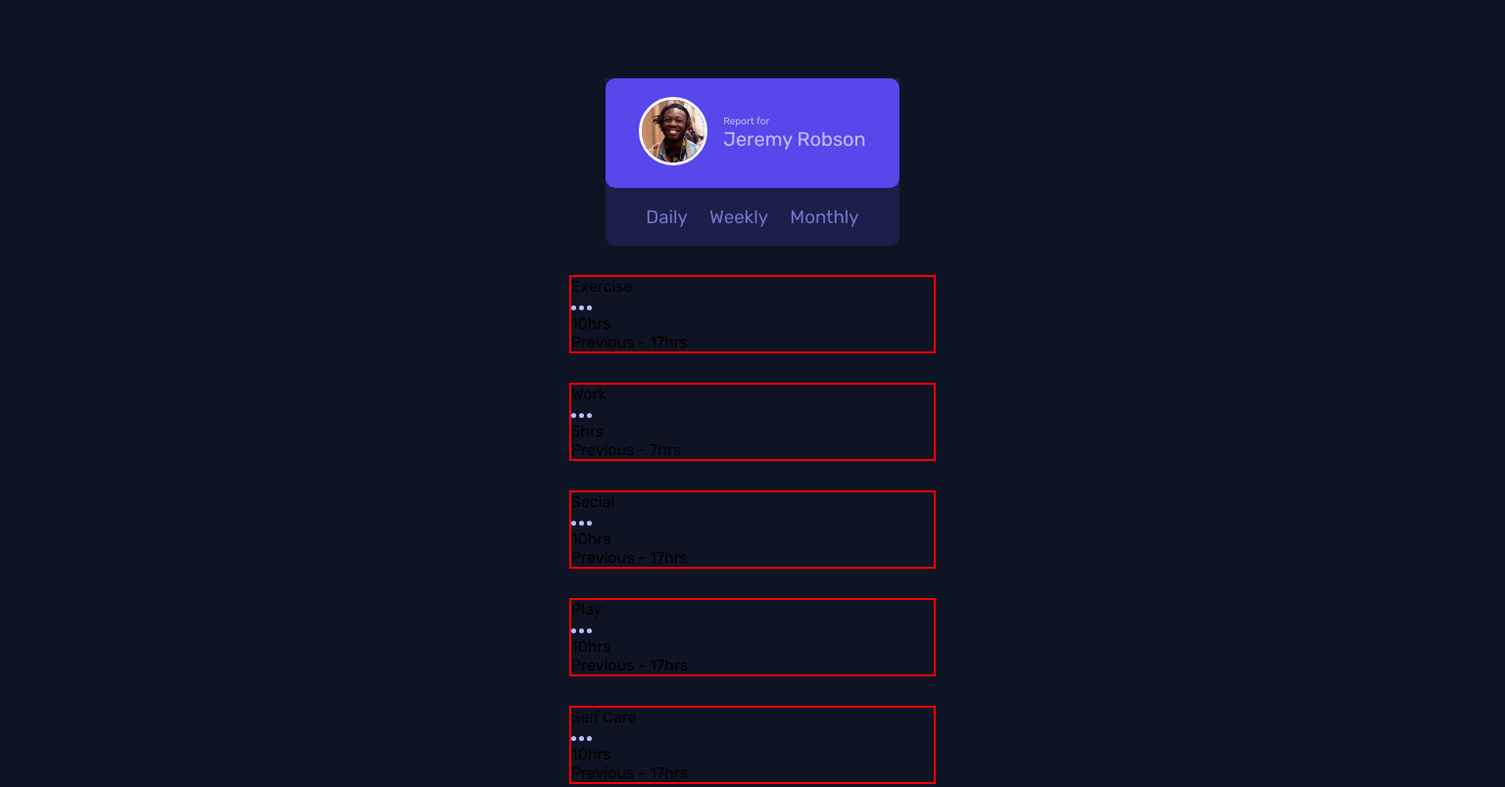
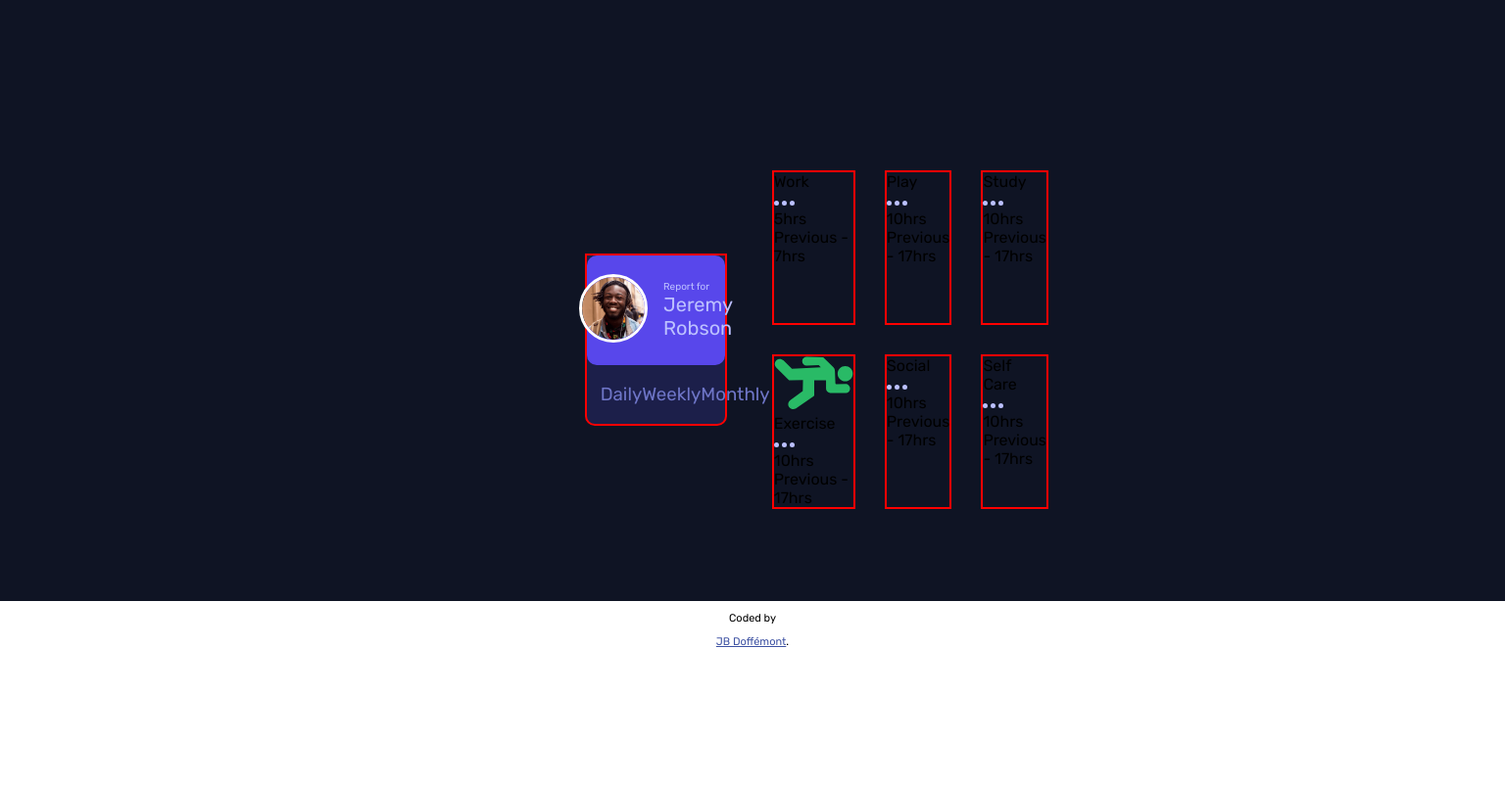
Before and after one commit to JB-Doffemont/Time_tracking_dashboard, a plain HTML site: page index.html in a window 1536 px wide. Shown: the top 804 px of the page at 98% size. Drawn offline with Linux system fonts and the light colour scheme.

Commit message:
commit grid desktop

```diff
--- a/assets/style/main.scss
+++ b/assets/style/main.scss
@@ -13,16 +13,14 @@ body {
   background-color: $veryDarkBlue;
   min-width: 23.4rem;
   &__container {
-    display: flex;
-    flex-direction: column;
     width: 23.4rem;
     margin: auto;
     padding-top: 5rem;
-    // display: grid;
-    grid-template-columns: repeat(4, 1fr);
-    grid-template-rows: repeat(4, 1fr);
-    grid-column-gap: 30px;
-    grid-row-gap: 30px;
+    display: grid;
+    grid-template-columns: repeat(5, 1fr);
+    grid-template-rows: repeat(7, 1fr);
+    grid-column-gap: 0px;
+    grid-row-gap: 20px;
   }
 
   /**
@@ -30,7 +28,7 @@ body {
   */
 
   &__containerInfos {
-    grid-area: 1 / 1 / 5 / 2;
+    grid-area: 2 / 1 / 6 / 2;
     background-color: $darkBlue;
     border-bottom-left-radius: 10px;
     border-bottom-right-radius: 10px;
@@ -81,33 +79,50 @@ body {
       font-weight: 300;
     }
   }
+}
+
+@media only screen and (min-width: 1300px) {
+  .main {
+    &__container {
+      padding-top: 5rem;
+      display: grid;
+      grid-template-columns: repeat(6, 1fr);
+      grid-template-rows: repeat(6, 1fr);
+      grid-column-gap: 30px;
+      grid-row-gap: 30px;
+    }
+    &__containerInfos {
+      grid-area: 2 / 1 / 6 / 2;
+      border: 2px solid red;
+    }
 
     /**
     * Exercise part
     */
 
     &__containerExercise {
-    grid-area: 3 / 2 / 5 / 3;
+      grid-area: 4 / 2 / 6 / 3;
       border: 2px solid red;
     }
     &__containerWork {
-    grid-area: 1 / 2 / 3 / 3;
+      grid-area: 2 / 2 / 4 / 3;
       border: 2px solid red;
     }
     &__containerSocial {
-    grid-area: 3 / 3 / 5 / 4;
+      grid-area: 4 / 3 / 6 / 4;
       border: 2px solid red;
     }
     &__containerPlay {
-    grid-area: 1 / 3 / 3 / 4;
+      grid-area: 2 / 3 / 4 / 4;
       border: 2px solid red;
     }
     &__containerSelfcare {
-    grid-area: 3 / 4 / 5 / 5;
+      grid-area: 4 / 4 / 6 / 5;
       border: 2px solid red;
     }
     &__containerStudy {
-    grid-area: 1 / 4 / 3 / 5;
+      grid-area: 2 / 4 / 4 / 5;
       border: 2px solid red;
     }
   }
+}
--- a/index.html
+++ b/index.html
@@ -62,6 +62,7 @@
             </div>
           </div>
           <div class="main__containerExercise">
+            <img src="./assets/images/icon-exercise.svg" alt="exercise" />
             <div class="main__titleExercise">
               <div id="exercise"></div>
               <div>
```
Also changed, not shown: assets/style/main.css, 1 other file. Lines whose indentation alone changed are shown as unchanged.
